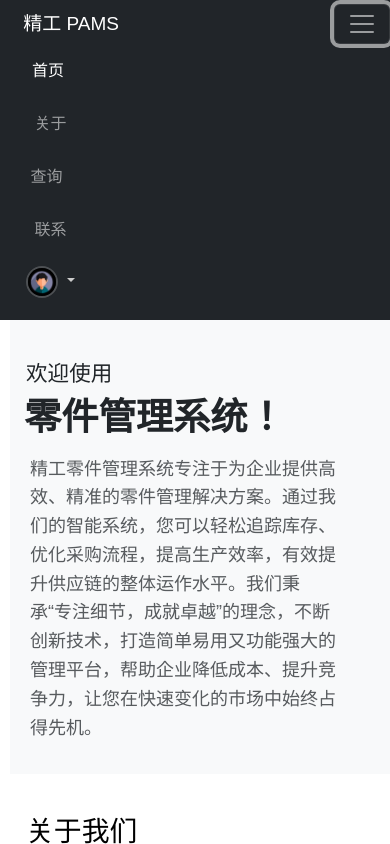
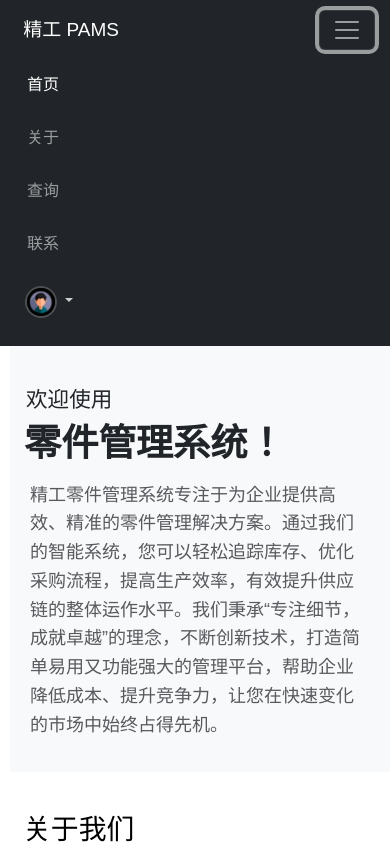
Before and after one commit to iscreampuff/parts-mgmt-sys, a website: page views/home-pa.html in a window 390 px wide. Both pictures are taken after a click on the button "Toggle navigation". Shown: the top 844 px of the page. Drawn offline with nearby package versions, Linux system fonts and the light colour scheme; files that its build step writes are made by us from their sources; no server answers; files whose address does not match are found by name.

Commit message:
Update style.css

```diff
--- a/public/css/style.css
+++ b/public/css/style.css
@@ -28,6 +28,40 @@
   font-size: 19px; /* Adjust font size as needed */
 }
 
+/* Mobile-specific styles */
+@media (max-width: 768px) {
+  /* 1. Increase navbar height */
+  .navbar {
+    padding-top: 10px !important;
+    padding-bottom: 10px !important;
+  }
+
+  /* 2. Add space to the right of the hamburger button */
+  .navbar-toggler {
+    margin-right: 15px !important; /* Adjust spacing */
+  }
+
+  /* 3. Align list items properly in collapsed menu */
+  #navbarsExample04 {
+    padding-top: 8px;
+  }
+
+  .a {
+    margin-left: 0px !important;
+    padding-left: 7px !important;
+  }
+
+  .b {
+    margin-top: 10px !important;
+    padding-left: 5px !important;
+  }
+
+  .dropdown-menu {
+    width: 100% !important; /* Full width */
+    margin-top: 15px !important;
+  }
+}
+
 /* Home */
 .custom-align {
     text-align: left;
@@ -51,7 +85,7 @@
 
 @media (max-width: 576px) {
     .custom-div {
-        width: 90%; /* Adjust width for smaller screens */
+        width: 97%; /* Adjust width for smaller screens */
     }
 
     .add {
@@ -75,7 +109,11 @@
   color: #333; /* Optional: Text color */
 }
 
-/* About me */
+/* About us */
+#mod {
+  margin-left: -3px;
+}
+
 .custom-super-pg {
     margin-bottom: 0.8rem;
 }
@@ -98,6 +136,12 @@
     margin-bottom: 2.5em;
 }
 
+@media (max-width: 576px) {
+    .custom-pg {
+        width: 97%; /* Adjust width for smaller screens */
+    }
+}
+
 /* Projects */
 #projects #unique {
     padding-bottom: 0.8rem;
```
